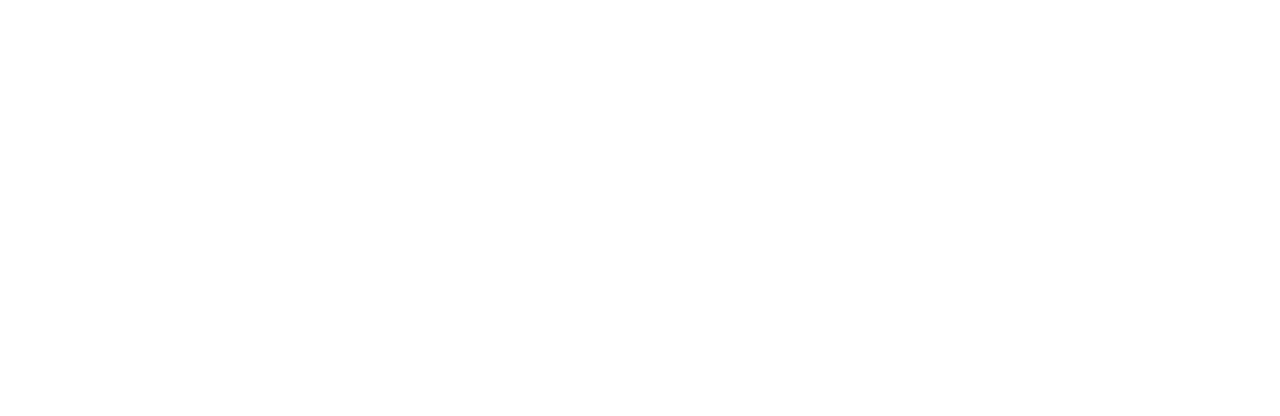
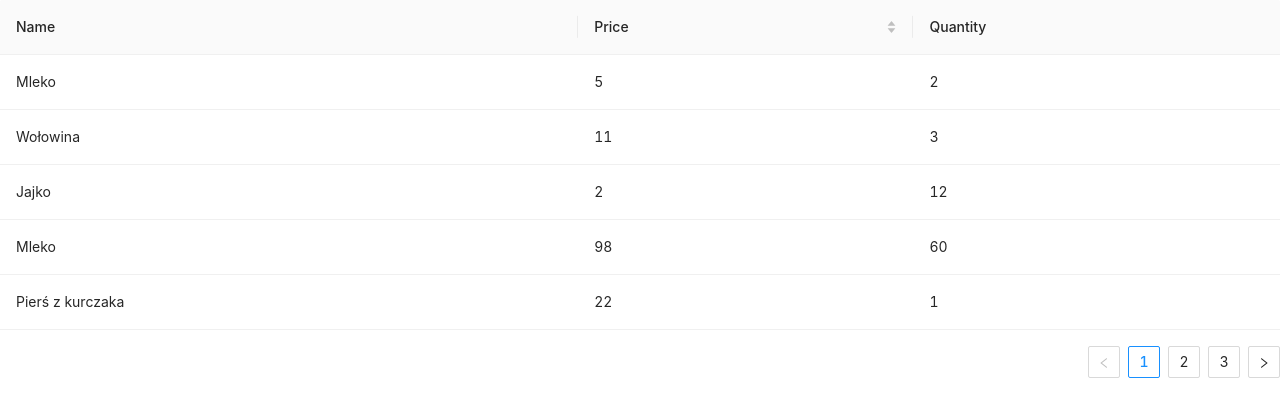
Before and after one commit to majoseek/BHL-Hackathon-2022, a React (Create React App) app in the folder frontend/: page /list in a window 1280 px wide. Shown: the top 416 px of the page. Built offline with nearby package versions, Linux system fonts and the light colour scheme.

Commit message:
Added ProductsTable and ShoppingList

```diff
--- a/frontend/package.json
+++ b/frontend/package.json
@@ -6,15 +6,18 @@
     "@testing-library/jest-dom": "^5.16.4",
     "@testing-library/react": "^12.1.2",
     "@testing-library/user-event": "^13.5.0",
+    "@types/antd": "^1.0.0",
     "@types/jest": "^27.4.1",
     "@types/node": "^16.11.26",
     "@types/react": "^17.0.44",
     "@types/react-dom": "^17.0.15",
+    "@types/styled-components": "^5.1.25",
     "antd": "^4.19.5",
     "react": "^18.0.0",
     "react-dom": "^18.0.0",
     "react-router-dom": "^6.3.0",
     "react-scripts": "5.0.0",
+    "styled-components": "^5.3.5",
     "typescript": "^4.6.3",
     "web-vitals": "^2.1.4"
   },
--- /dev/null
+++ b/frontend/src/App.css
@@ -0,0 +1 @@
+@import '~antd/dist/antd.css';
--- a/frontend/src/App.tsx
+++ b/frontend/src/App.tsx
@@ -1,6 +1,8 @@
 import { BrowserRouter, Route, Routes } from "react-router-dom";
 import LandingPage from "./views/LandingPage";
 import ShoppingList from "./views/ShoppingList";
+import "./App.css";
+
 const App = () => {
     return (
         <BrowserRouter>
--- /dev/null
+++ b/frontend/src/components/ProductsTable/ProductsTable.tsx
@@ -0,0 +1,98 @@
+import { Table } from "antd";
+const columns = [
+    {
+        title: "Name",
+        dataIndex: "name",
+    },
+    {
+        title: "Price",
+        dataIndex: "price",
+        sorter: {
+            compare: (a: any, b: any) => a.price - b.price,
+        },
+    },
+    {
+        title: "Quantity",
+        dataIndex: "quantity",
+    },
+];
+
+const dataSource = [
+    {
+        key: 1,
+        name: "Mleko",
+        price: 5,
+        quantity: 2,
+    },
+    {
+        key: 2,
+        name: "Wołowina",
+        price: 11,
+        quantity: 3,
+    },
+    {
+        key: 3,
+        name: "Jajko",
+        price: 2,
+        quantity: 12,
+    },
+    {
+        key: 4,
+        name: "Mleko",
+        price: 98,
+        quantity: 60,
+    },
+    {
+        key: 5,
+        name: "Pierś z kurczaka",
+        price: 22,
+        quantity: 1,
+    },
+    {
+        key: 6,
+        name: "Pierś z kurczaka",
+        price: 22,
+        quantity: 1,
+    },
+    {
+        key: 7,
+        name: "Pierś z kurczaka",
+        price: 22,
+        quantity: 1,
+    },
+    {
+        key: 8,
+        name: "Pierś z kurczaka",
+        price: 22,
+        quantity: 1,
+    },
+    {
+        key: 9,
+        name: "Pierś z kurczaka",
+        price: 22,
+        quantity: 1,
+    },
+    {
+        key: 10,
+        name: "Pierś z kurczaka",
+        price: 22,
+        quantity: 1,
+    },
+    {
+        key: 5,
+        name: "Pierś z kurczaka",
+        price: 22,
+        quantity: 1,
+    },
+];
+
+const ProductsTable = () => {
+    return (
+        <Table
+            dataSource={dataSource}
+            columns={columns}
+            pagination={{ pageSize: 5 }}
+        />
+    );
+};
+export default ProductsTable;
--- /dev/null
+++ b/frontend/src/components/ProductsTable/index.ts
@@ -0,0 +1 @@
+export { default } from "./ProductsTable"
--- a/frontend/src/views/ShoppingList/ShoppingList.tsx
+++ b/frontend/src/views/ShoppingList/ShoppingList.tsx
@@ -1,4 +1,11 @@
+import React from "react";
+import ProductsTable from "../../components/ProductsTable";
+
 const ShoppingList = () => {
-    return null;
+    return (
+        <React.Fragment>
+            <ProductsTable />
+        </React.Fragment>
+    );
 };
 export default ShoppingList;
```
Also changed, not shown: 1 other file (tests, documents, lock files or other folders).
